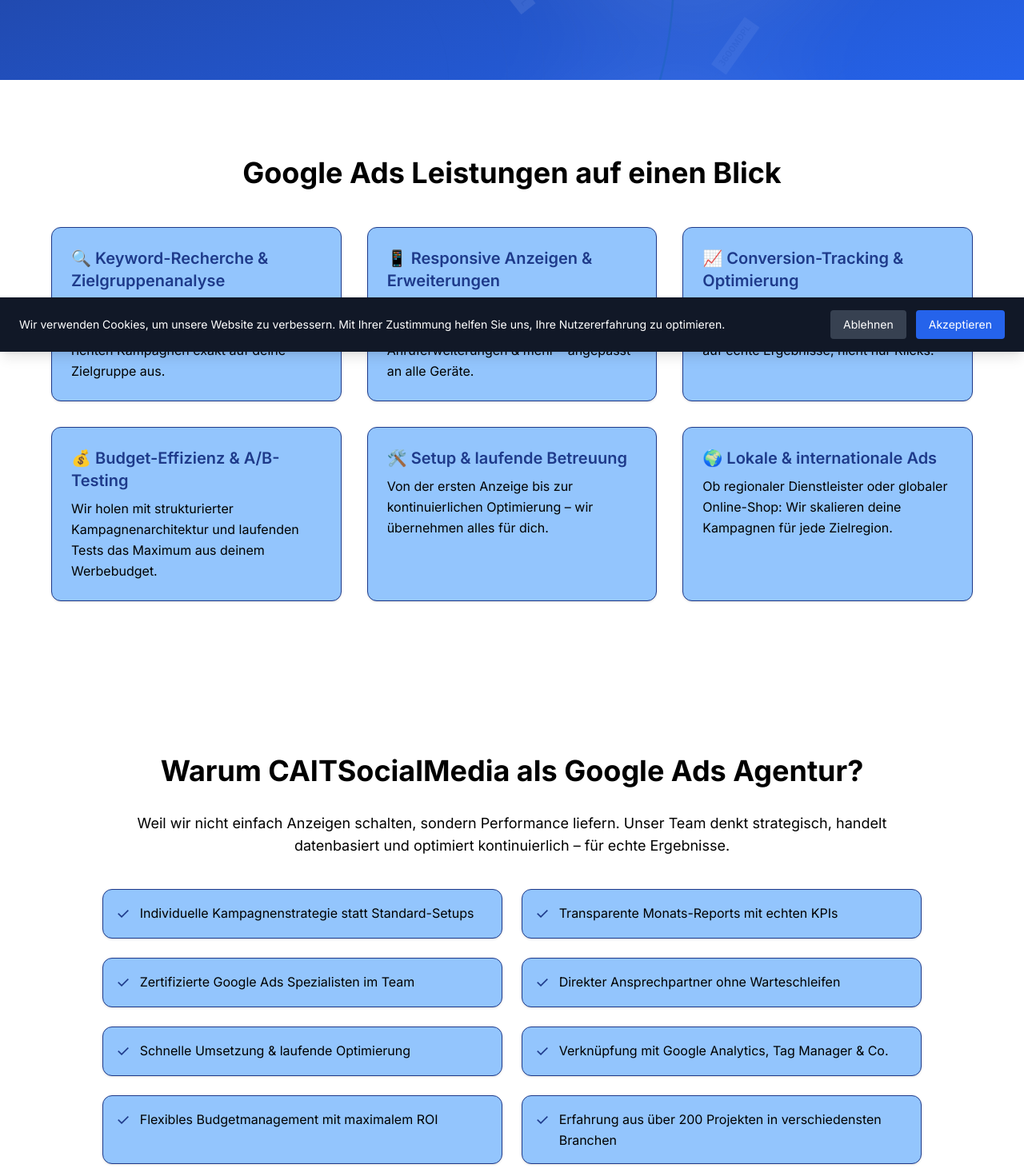
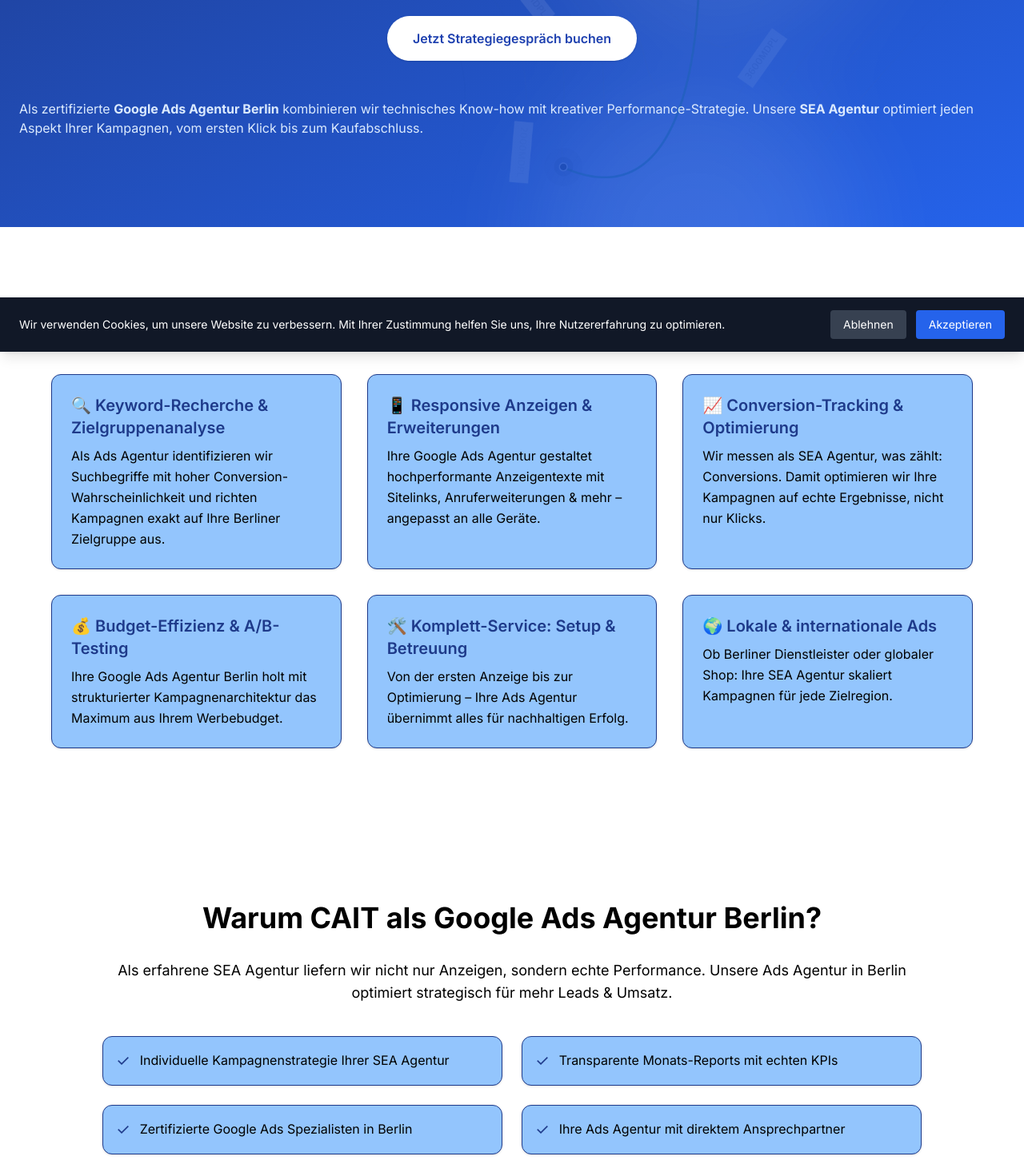
Before and after one commit to MuaazChihabiMMC/cait-website, a Next.js app: page /google-ads in a window 1280 px wide. Shown: the part 360-1826 px from the top of the page at 80% size. Built offline with nearby package versions, Linux system fonts and the light colour scheme; a web font is replaced by a local one.

Commit message:
googel ads changes

```diff
--- a/components/GoogleAdsBenefits.tsx
+++ b/components/GoogleAdsBenefits.tsx
@@ -1,14 +1,13 @@
 // components/GoogleAdsBenefits.tsx
-
 const benefits = [
-    'Individuelle Kampagnenstrategie statt Standard-Setups',
+  'Individuelle Kampagnenstrategie Ihrer SEA Agentur',
   'Transparente Monats-Reports mit echten KPIs',
-    'Zertifizierte Google Ads Spezialisten im Team',
-    'Direkter Ansprechpartner ohne Warteschleifen',
-    'Schnelle Umsetzung & laufende Optimierung',
-    'Verknüpfung mit Google Analytics, Tag Manager & Co.',
+  'Zertifizierte Google Ads Spezialisten in Berlin',
+  'Ihre Ads Agentur mit direktem Ansprechpartner',
+  'Berliner Agentur für schnelle Umsetzung',
+  'Verknüpfung mit Google Analytics & Tag Manager',
   'Flexibles Budgetmanagement mit maximalem ROI',
-    'Erfahrung aus über 200 Projekten in verschiedensten Branchen',
+  'Erfahrung als Google Ads Agentur in 200+ Projekten',
 ];
 
 export default function GoogleAdsBenefits() {
@@ -16,10 +15,11 @@
     <section className="bg-white py-24 px-6">
       <div className="max-w-5xl mx-auto text-center">
         <h2 className="text-3xl md:text-4xl font-bold mb-8 text-black">
-            Warum CAITSocialMedia als Google Ads Agentur?
+          Warum CAIT als Google Ads Agentur Berlin?
         </h2>
         <p className="text-lg text-black mb-10">
-            Weil wir nicht einfach Anzeigen schalten, sondern Performance liefern. Unser Team denkt strategisch, handelt datenbasiert und optimiert kontinuierlich – für echte Ergebnisse.
+          Als erfahrene SEA Agentur liefern wir nicht nur Anzeigen, sondern echte Performance.
+          Unsere Ads Agentur in Berlin optimiert strategisch für mehr Leads & Umsatz.
         </p>
 
         <ul className="grid grid-cols-1 md:grid-cols-2 gap-6 text-left">
--- a/components/GoogleAdsFeatures.tsx
+++ b/components/GoogleAdsFeatures.tsx
@@ -1,35 +1,34 @@
 // components/GoogleAdsFeatures.tsx
-
 const adsFeatures = [
   {
     title: '🔍 Keyword-Recherche & Zielgruppenanalyse',
     description:
-        'Wir identifizieren Suchbegriffe mit hoher Conversion-Wahrscheinlichkeit und richten Kampagnen exakt auf deine Zielgruppe aus.',
+      'Als Ads Agentur identifizieren wir Suchbegriffe mit hoher Conversion-Wahrscheinlichkeit und richten Kampagnen exakt auf Ihre Berliner Zielgruppe aus.',
   },
   {
     title: '📱 Responsive Anzeigen & Erweiterungen',
     description:
-        'Wir gestalten hochperformante Anzeigentexte mit Sitelinks, Anruferweiterungen & mehr – angepasst an alle Geräte.',
+      'Ihre Google Ads Agentur gestaltet hochperformante Anzeigentexte mit Sitelinks, Anruferweiterungen & mehr – angepasst an alle Geräte.',
   },
   {
     title: '📈 Conversion-Tracking & Optimierung',
     description:
-        'Wir messen, was zählt: Conversions. Damit optimieren wir deine Kampagnen auf echte Ergebnisse, nicht nur Klicks.',
+      'Wir messen als SEA Agentur, was zählt: Conversions. Damit optimieren wir Ihre Kampagnen auf echte Ergebnisse, nicht nur Klicks.',
   },
   {
     title: '💰 Budget-Effizienz & A/B-Testing',
     description:
-        'Wir holen mit strukturierter Kampagnenarchitektur und laufenden Tests das Maximum aus deinem Werbebudget.',
+      'Ihre Google Ads Agentur Berlin holt mit strukturierter Kampagnenarchitektur das Maximum aus Ihrem Werbebudget.',
   },
   {
-      title: '🛠️ Setup & laufende Betreuung',
+    title: '🛠️ Komplett-Service: Setup & Betreuung',
     description:
-        'Von der ersten Anzeige bis zur kontinuierlichen Optimierung – wir übernehmen alles für dich.',
+      'Von der ersten Anzeige bis zur Optimierung – Ihre Ads Agentur übernimmt alles für nachhaltigen Erfolg.',
   },
   {
     title: '🌍 Lokale & internationale Ads',
     description:
-        'Ob regionaler Dienstleister oder globaler Online-Shop: Wir skalieren deine Kampagnen für jede Zielregion.',
+      'Ob Berliner Dienstleister oder globaler Shop: Ihre SEA Agentur skaliert Kampagnen für jede Zielregion.',
   },
 ];
 
@@ -38,7 +37,7 @@
     <section className="bg-white py-24 px-6">
       <div className="max-w-6xl mx-auto text-center">
         <h2 className="text-3xl md:text-4xl font-bold mb-12 text-black">
-            Google Ads Leistungen auf einen Blick
+          Leistungen Ihrer Google Ads Agentur Berlin
         </h2>
         <div className="grid grid-cols-1 sm:grid-cols-2 lg:grid-cols-3 gap-8">
           {adsFeatures.map((feature, index) => (
@@ -52,6 +51,14 @@
           ))}
         </div>
       </div>
+
+
+
+
+
+
+
+
     </section>
   );
 }
--- a/components/GoogleAdsHero.tsx
+++ b/components/GoogleAdsHero.tsx
@@ -1,14 +1,13 @@
 // components/GoogleAdsHero.tsx
-
 export default function GoogleAdsHero() {
   return (
     <section className="relative isolate bg-gradient-to-br from-blue-900 to-blue-600 text-white py-28 px-6 overflow-hidden">
       <div className="max-w-6xl mx-auto text-center relative z-10">
         <h1 className="text-4xl md:text-6xl font-extrabold mb-6 leading-tight">
-          Google Ads, die verkaufen.
+          Ihre Google Ads Agentur Berlin für mehr Leads & Umsatz
         </h1>
         <p className="text-lg md:text-xl text-blue-100 mb-10 max-w-3xl mx-auto">
-          Wir erstellen hochperformante Google Ads Kampagnen, die nicht nur Klicks bringen, sondern echte Kunden. Zielgerichtet. Messbar. Skalierbar.
+          Als führende SEA Agentur in Berlin erstellen wir hochperformante Google Ads Kampagnen, die nicht nur Klicks bringen, sondern echte Kunden. Zielgerichtet. Messbar. Skalierbar.
         </p>
         <a
           href="/kontakt"
@@ -17,7 +16,12 @@
           Jetzt Strategiegespräch buchen
         </a>
       </div>
-
+      <div className="mt-12 text-blue-100 text-sm md:text-base">
+  <p>
+    Als zertifizierte <strong>Google Ads Agentur Berlin</strong> kombinieren wir technisches Know-how mit kreativer Performance-Strategie.
+    Unsere <strong>SEA Agentur</strong> optimiert jeden Aspekt Ihrer Kampagnen, vom ersten Klick bis zum Kaufabschluss.
+  </p>
+</div>
       <div className="absolute top-0 left-0 w-full h-full bg-[url('/pattern-bg.png')] bg-cover opacity-10 z-0" />
     </section>
   );
```
Lines whose indentation alone changed are shown as unchanged.
